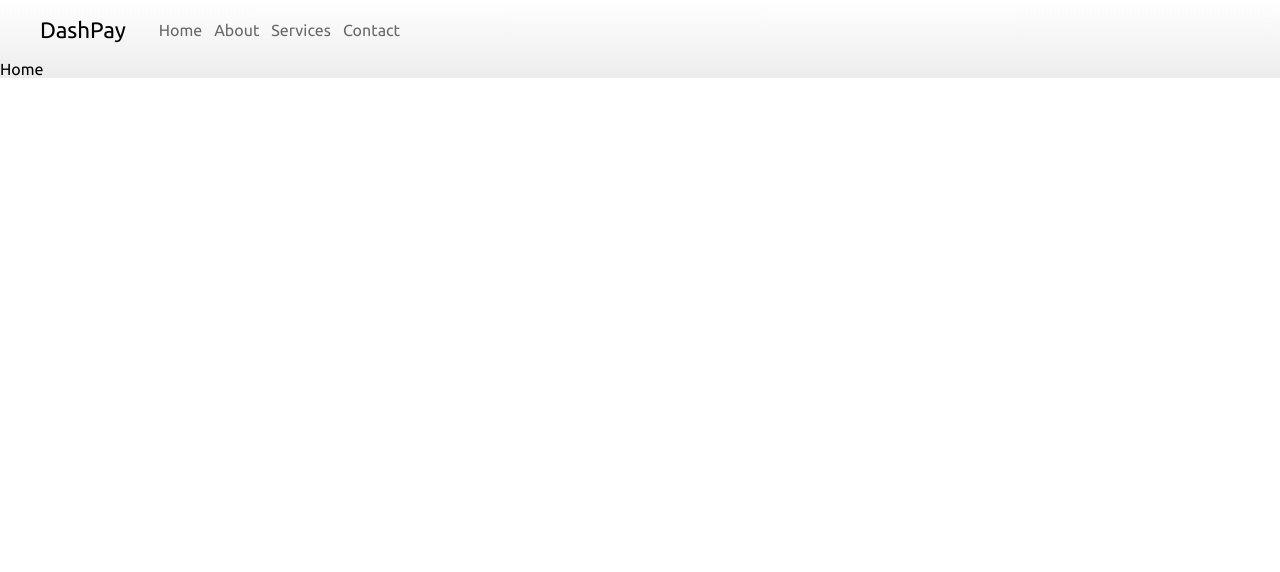
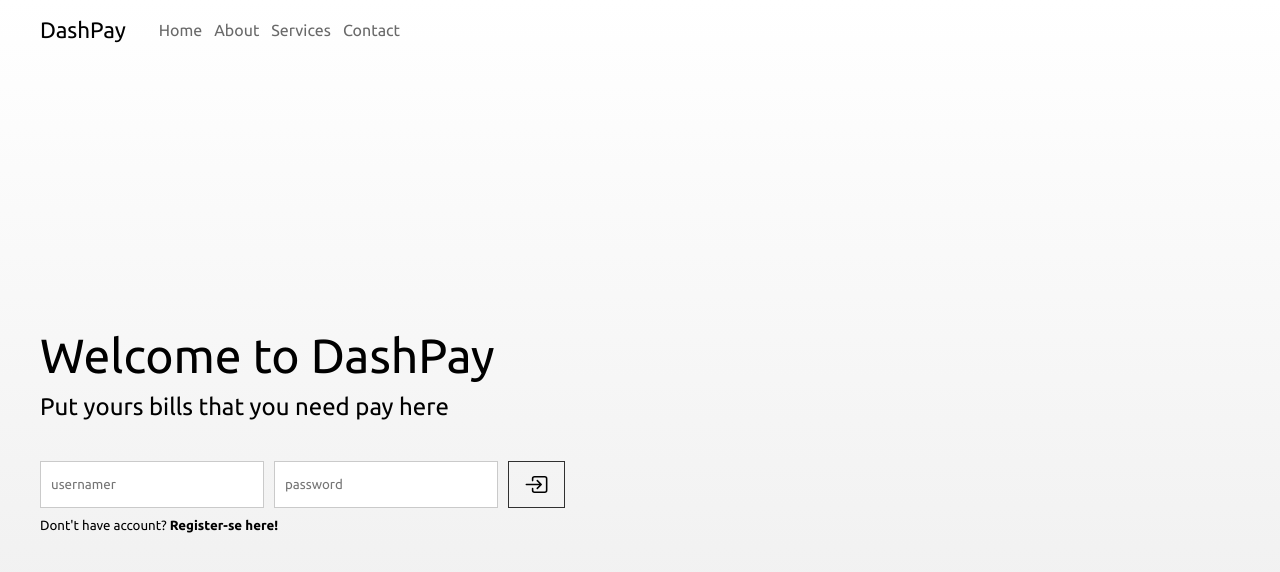
Before and after one commit to leokoby/dash-pay, a React (Vite) app: page / in a window 1280 px wide. Shown: the top 572 px of the page. Built offline with nearby package versions, Linux system fonts and the light colour scheme.

Commit message:
feature: home page without login function

```diff
--- a/src/pages/Home/Home.tsx
+++ b/src/pages/Home/Home.tsx
@@ -1,7 +1,90 @@
 import React from 'react'
+import styled from 'styled-components'
+import {IoEnterOutline} from 'react-icons/io5'
+
+const HomeContainer = styled.div`
+  width: 100%;
+  height: calc(100vh - 60px);
+  display: flex;
+  align-items: center;
+
+  div{
+    width: 100%;
+    max-width: 1200px;
+    margin: 0 auto;
+    display: flex;
+    flex-direction: column;
+    gap: 10px;
+
+    h1{
+      font-size: 3rem;
+      font-weight: 400;
+    }
+    h3{
+      font-size: 1.5rem;
+      font-weight: 400;
+    }
+
+    div{
+      display: flex;
+      flex-direction:row;
+      margin-top: 30px;
+
+      input{
+        padding: 10px;
+        border: 1px solid var(--color-gray-3);
+      }
+
+      button{
+        padding: 10px 15px;
+        display: flex;
+        align-items: center;
+        justify-content: center;
+        cursor: pointer;
+        background: transparent;
+        border: 1px solid var(--color-gray-1);
+        transition: all 200ms ease-in-out;
+
+        &:hover{
+          background-color: var(--color-gray-1);
+          color: var(--color-gray-4);
+        }
+      }
+    }
+
+  }
+  @media (max-width: 1000px){
+    div{
+      h1{
+        font-size: 2.2rem;
+      }
+
+      h3{
+        font-size: 1.3rem;
+      }
+
+      div{
+        flex-direction: column;
+        align-items: flex-start;
+        justify-content: flex-start;
+      }
+    }
+  }
+`
 
 export default function Home() {
   return (
-    <div>Home</div>
+    <HomeContainer>
+      <div>
+        <h1>Welcome to DashPay</h1>
+        <h3>Put yours bills that you need pay here</h3>
+        <div>
+          <input type="text" placeholder='usernamer'/>
+          <input type="password" placeholder='password'/>
+          <button><IoEnterOutline size={25} /></button>
+        </div>
+        <small>Dont't have account?<strong> Register-se here!</strong></small>
+      </div>
+    </HomeContainer>
   )
 }
```
